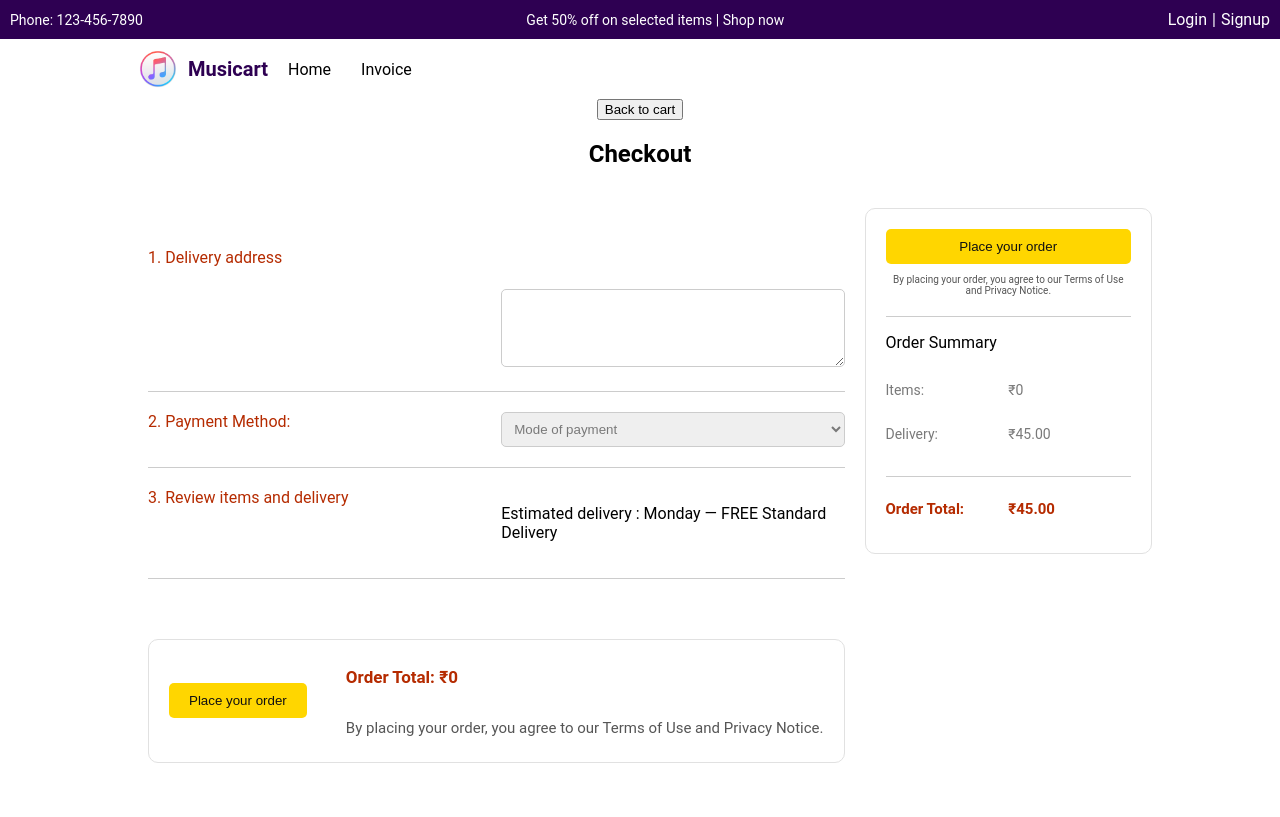
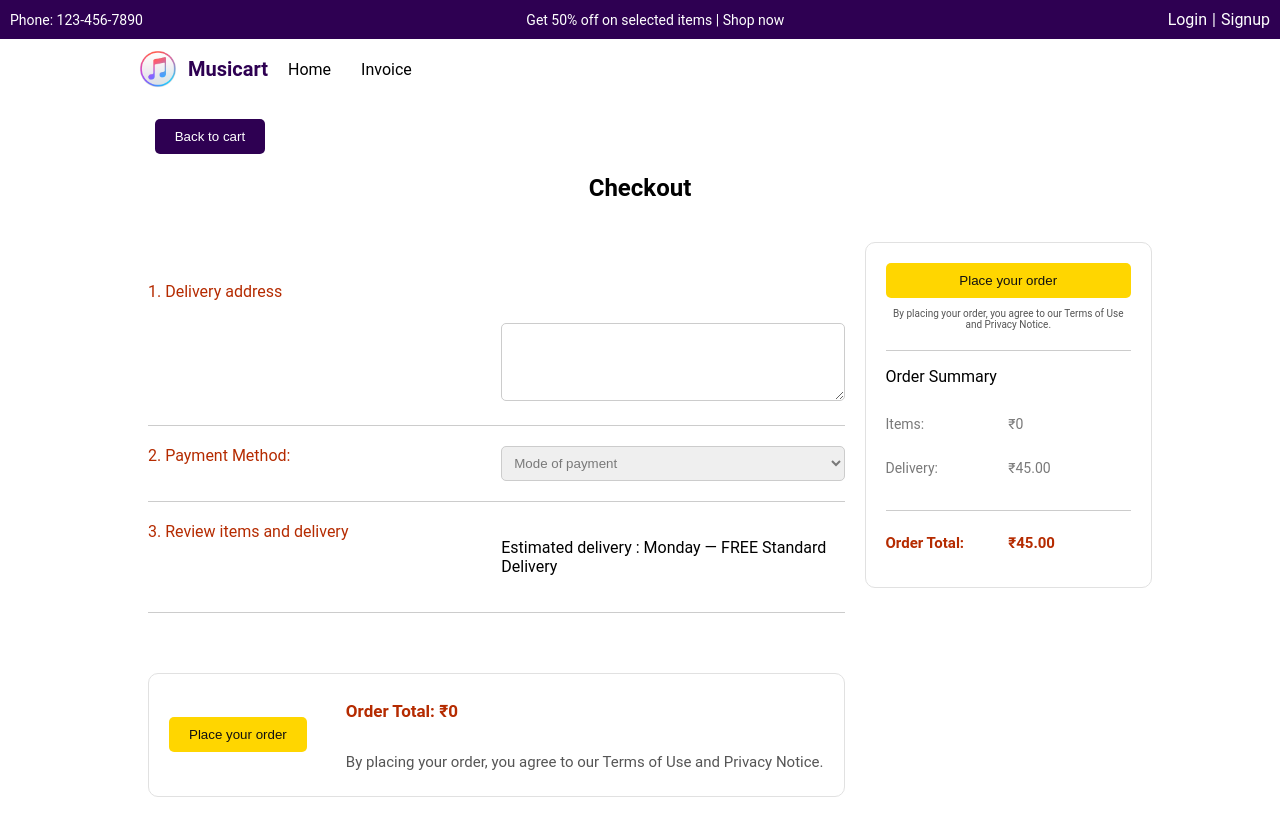
Before and after one commit to AkashSri28/Musicart-Frontend, a React (Create React App) app in the folder client/: page /checkout in a window 1280 px wide. Built offline with nearby package versions, Linux system fonts and the light colour scheme.

Commit message:
css fixed

```diff
--- a/client/src/pages/Checkout.jsx
+++ b/client/src/pages/Checkout.jsx
@@ -82,7 +82,7 @@ function Checkout() {
         <div className='content-wrapper'>
 
             <HorizontalBar/>
-            <button className="back-to-products-button" onClick={() => navigate('/cart')}>Back to cart</button>
+            <button className="back-to-button" onClick={() => navigate('/cart')}>Back to cart</button>
             <h2 className='checkout-title'>Checkout</h2>
             <div className="checkout-content">
                 <div className="checkout-section">
--- a/client/src/pages/InvoiceDetail.jsx
+++ b/client/src/pages/InvoiceDetail.jsx
@@ -36,7 +36,7 @@ function InvoiceDetail() {
         <div className='content-wrapper'>
 
                 <HorizontalBar/>
-                <button className="back-to-products-button" onClick={() => navigate('/cart')}>Back to cart</button>
+                <button className="back-to-button" onClick={() => navigate('/cart')}>Back to cart</button>
                 <h2 className='checkout-title'>Invoice</h2>
                 {invoice &&
                 <div className="checkout-content">
--- a/client/src/pages/InvoicePage.jsx
+++ b/client/src/pages/InvoicePage.jsx
@@ -42,7 +42,7 @@ function InvoicePage() {
             <TopBar/>
             <div className='content-wrapper'>
                 <HorizontalBar showCart={true}/>
-                <button className="back-to-products-button" onClick={() => navigate('/')}>Back to Home</button>
+                <button className="back-to-button" onClick={() => navigate('/')}>Back to Home</button>
                 <div className="cart-title">
                     <span className="cart-title-text">My Invoices</span>
                 </div>
```
